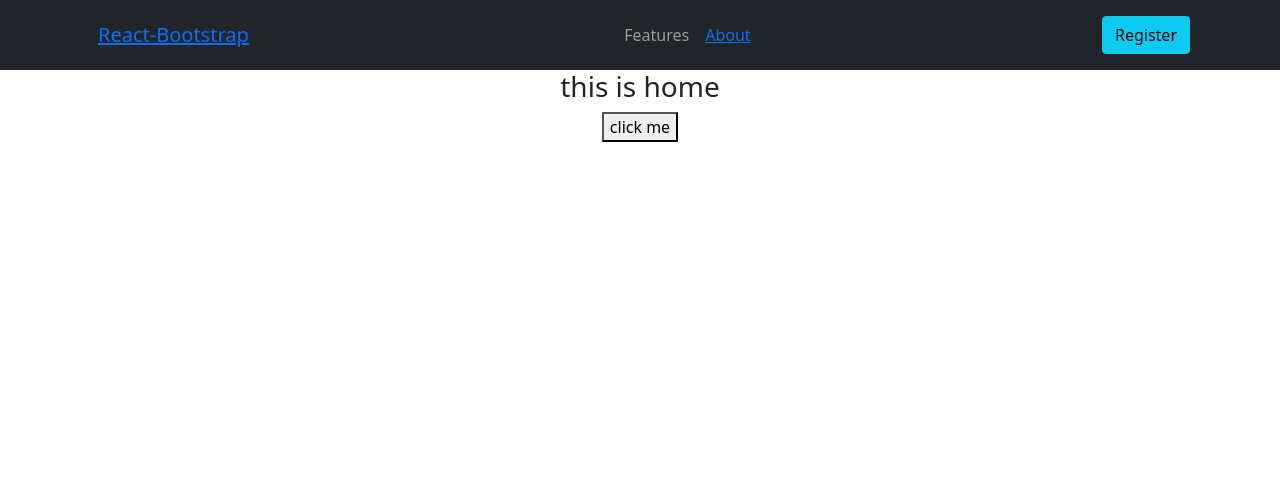
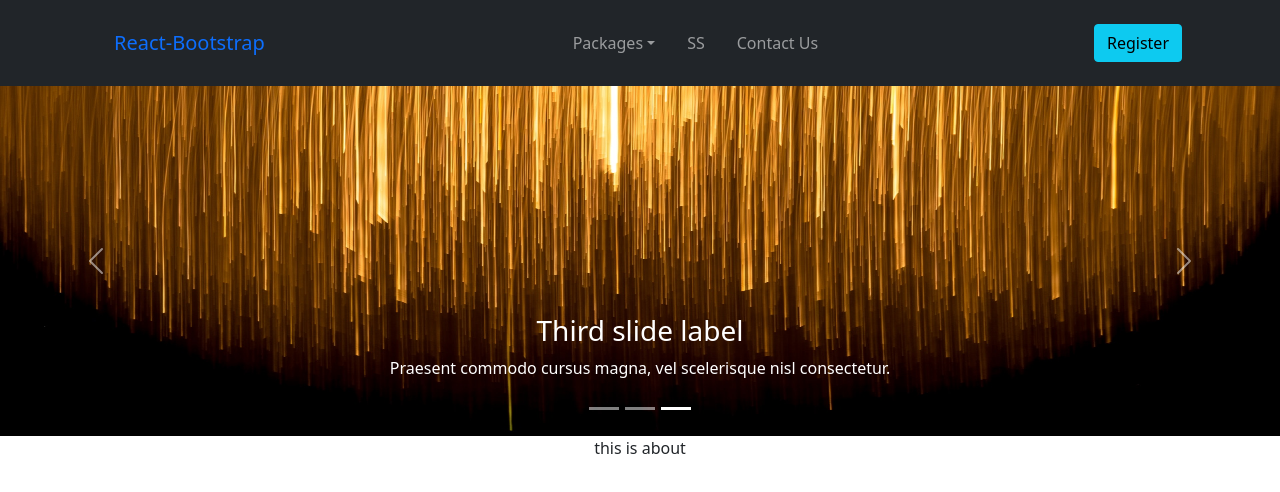
Before and after one commit to obaidulnasir/tour-demo, a React (Create React App) app: page / in a window 1280 px wide. Shown: the top 492 px of the page. Built offline with nearby package versions, Linux system fonts and the light colour scheme; no server answers.

Commit message:
carosel added

```diff
--- a/src/App.js
+++ b/src/App.js
@@ -5,8 +5,7 @@ import Navigation from './components/shared/Navigation/Navigation';
 import Home from './components/Home/Home';
 import Login from './components/Login/Login';
 import AuthProvider from './components/AuthProvider/AuthProvider';
-import PrivateRoute from './components/Login/PrivateRoute/PrivateRoute';
-import About from './components/About/About';
+import Contact from './components/Contact/Contact';
 
 function App() {
   return (
@@ -21,9 +20,9 @@ function App() {
           <Route path="/login">
             <Login></Login>
           </Route>
-          <PrivateRoute path="/about">
-              <About></About>
-          </PrivateRoute>
+          <Route path="/contact">
+            <Contact></Contact>
+          </Route>
           <Route exact path="/">
             <Home></Home>
           </Route>
--- /dev/null
+++ b/src/components/Contact/Contact.js
@@ -0,0 +1,11 @@
+import React from 'react';
+
+const Contact = () => {
+    return (
+        <div>
+            <h3>this is contact us</h3>
+        </div>
+    );
+};
+
+export default Contact;
--- a/src/components/About/About.js
+++ b/src/components/Home/About/About.js
@@ -3,7 +3,7 @@ import React from 'react';
 const About = () => {
     return (
         <div>
-            <h3>this is about page with privateRoute </h3>
+            this is about
         </div>
     );
 };
--- /dev/null
+++ b/src/components/Home/Banner/Banner.js
@@ -0,0 +1,50 @@
+import React from 'react';
+import { Carousel } from 'react-bootstrap';
+import img1 from "./img-1.jpg"
+
+const Banner = () => {
+    return (
+        <div>
+            <Carousel>
+                <Carousel.Item interval={2000}>
+                    <img
+                        className="d-block w-100"
+                        src={img1}
+                        height="350px"
+                        alt="First slide"
+                    />
+                    <Carousel.Caption>
+                        <h3>First slide label</h3>
+                        <p>Nulla vitae elit libero, a pharetra augue mollis interdum.</p>
+                    </Carousel.Caption>
+                </Carousel.Item>
+                <Carousel.Item interval={2000}>
+                    <img
+                        className="d-block w-100"
+                        src={img1}
+                        height="350px"
+                        alt="Second slide"
+                    />
+                    <Carousel.Caption>
+                        <h3>Second slide label</h3>
+                        <p>Lorem ipsum dolor sit amet, consectetur adipiscing elit.</p>
+                    </Carousel.Caption>
+                </Carousel.Item>
+                <Carousel.Item interval={2000}>
+                    <img
+                        className="d-block w-100"
+                        src={img1}
+                        height="350px"
+                        alt="Third slide"
+                    />
+                    <Carousel.Caption>
+                        <h3>Third slide label</h3>
+                        <p>Praesent commodo cursus magna, vel scelerisque nisl consectetur.</p>
+                    </Carousel.Caption>
+                </Carousel.Item>
+            </Carousel>
+        </div>
+    );
+};
+
+export default Banner;
--- a/src/components/Home/Home.js
+++ b/src/components/Home/Home.js
@@ -1,13 +1,14 @@
 import React from 'react';
 import useAuth from '../../hook/useAuth';
+import About from './About/About';
+import Banner from './Banner/Banner';
 
 const Home = () => {
-    const {googleSignIn,user} = useAuth();
+    const { user} = useAuth();
     return (
         <div>
-            <h3>this is home</h3>
-
-            <button onClick={googleSignIn}>click me</button>
+            <Banner></Banner>
+            <About />
             <h4>{user?.displayName}</h4>
         </div>
     );
--- a/src/components/shared/Navigation/Navigation.js
+++ b/src/components/shared/Navigation/Navigation.js
@@ -1,39 +1,45 @@
 import React from 'react';
-import { Container, Nav, Navbar } from 'react-bootstrap';
+import { Container, Nav, Navbar, NavDropdown } from 'react-bootstrap';
 import { Link } from 'react-router-dom';
 import useAuth from '../../../hook/useAuth';
 
 const Navigation = () => {
-    const {user, handleSignOut} = useAuth()
+    const { user, handleSignOut } = useAuth()
     return (
         <div>
             <Navbar collapseOnSelect expand="lg" bg="dark" variant="dark">
                 <Container>
                     <Navbar.Brand className="nav-link">
-                        <Link to="/home">React-Bootstrap</Link>
+                        <Link className="nav-link" to="/home">React-Bootstrap</Link>
                     </Navbar.Brand>
                     <Navbar.Toggle aria-controls="responsive-navbar-nav" />
                     <Navbar.Collapse id="responsive-navbar-nav">
                         <Nav className="mx-auto">
-                            <Nav.Link>Features</Nav.Link>
-                            <Nav.Link>
-                                <Link to="/about">About</Link>
-                            </Nav.Link>
-                            {/* <NavDropdown title="Dropdown" id="collasible-nav-dropdown">
-                                <NavDropdown.Item href="#action/3.1">Action</NavDropdown.Item>
-                                <NavDropdown.Item href="#action/3.2">Another action</NavDropdown.Item>
+                            {/* dropDown menu */}
+                            <NavDropdown className="nav-link" title="Packages">
+                                <NavDropdown.Item href="#action/3.1">
+                                    <Link className="nav-link text-dark" to="/contact">Contact Us</Link>
+                                </NavDropdown.Item>
                                 <NavDropdown.Item href="#action/3.3">Something</NavDropdown.Item>
                                 <NavDropdown.Divider />
                                 <NavDropdown.Item href="#action/3.4">Separated link</NavDropdown.Item>
-                            </NavDropdown> */}
+                            </NavDropdown>
+                            {/* nav link */}
+                            <Nav.Link>
+                                <Link className="nav-link" to="/">SS</Link>
+                            </Nav.Link>
+                            <Nav.Link>
+                                <Link className="nav-link" to="/contact">Contact Us</Link>
+                            </Nav.Link>
+
                         </Nav>
                         <Nav>
                             {/* <Nav.Link href="#deets">Register</Nav.Link> */}
                             {
-                            user.email? <Nav.Link><button onClick={handleSignOut}>Logout</button></Nav.Link>:
-                            <Nav.Link>
-                            <Link to="/login"><button className="btn btn-info">Register</button></Link>
-                            </Nav.Link>
+                                user.email ? <Nav.Link><button onClick={handleSignOut}>Logout</button></Nav.Link> :
+                                    <Nav.Link>
+                                        <Link className="nav-link" to="/login"><button className="btn btn-info">Register</button></Link>
+                                    </Nav.Link>
                             }
 
                         </Nav>
```
Also changed, not shown: src/components/Home/Banner/img-1.jpg (added).
